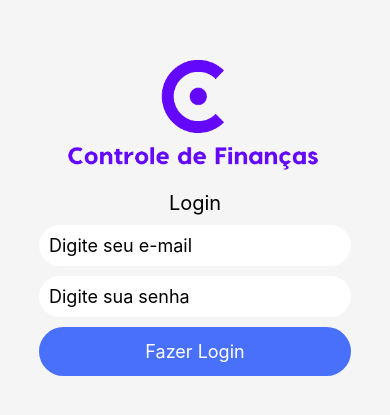
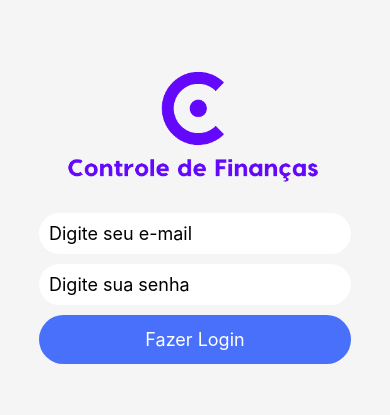
Before and after one commit to DevNetoSantos/financial-control-mobile, a React Native app: screen /Login in a window 390 px wide. Shown: the part 211-626 px from the top of the page. Built offline with nearby package versions, Linux system fonts and the light colour scheme.

Commit message:
photo project

```diff
--- a/src/screens/Login/index.tsx
+++ b/src/screens/Login/index.tsx
@@ -12,7 +12,7 @@ const Login = ({ navigation }: any) => {
         />
       </View>
       <View>
-        <Text style={styles.textLogin}>Login</Text>
+        {/* <Text style={styles.textLogin}>Login</Text> */}
       </View>
       <View style={styles.areInput}>
         <TextInput style={styles.textInput} placeholder='Digite seu e-mail' />
```
Also changed, not shown: 1 other file (tests, documents, lock files or other folders).
